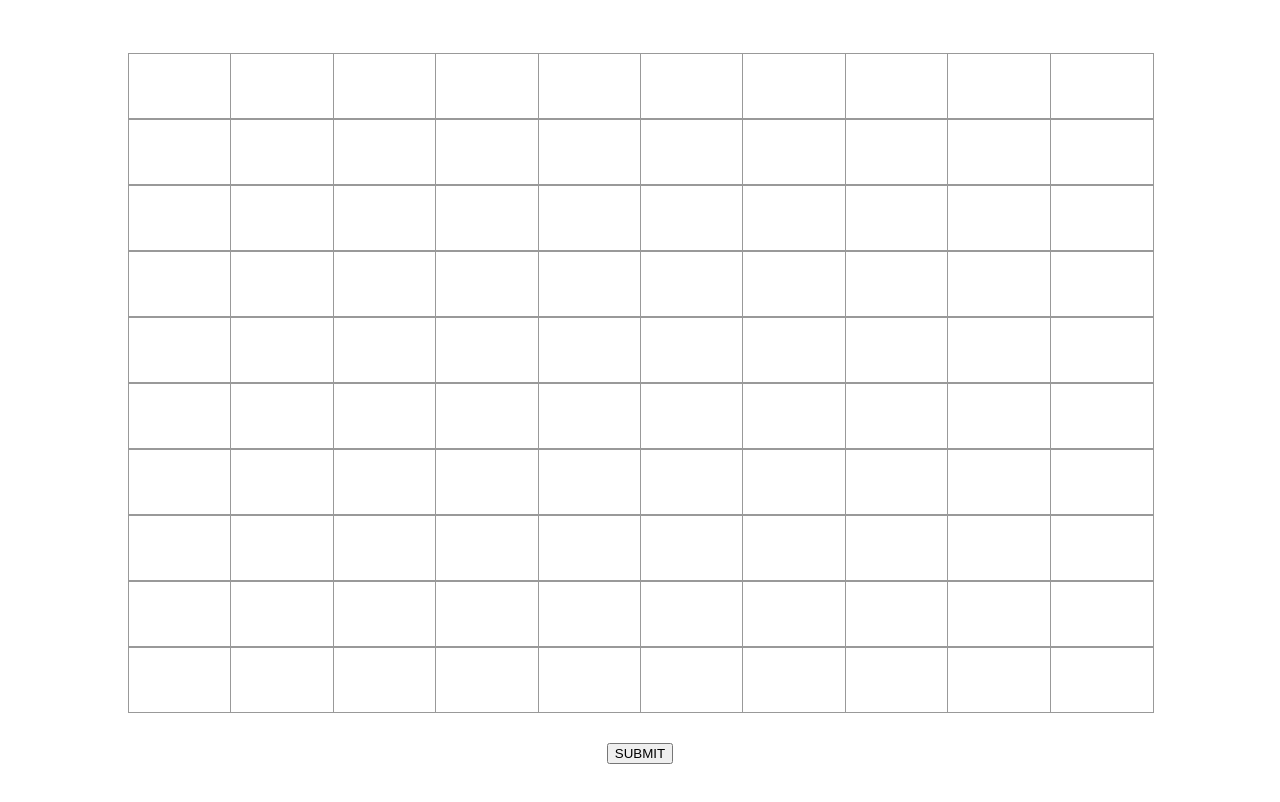
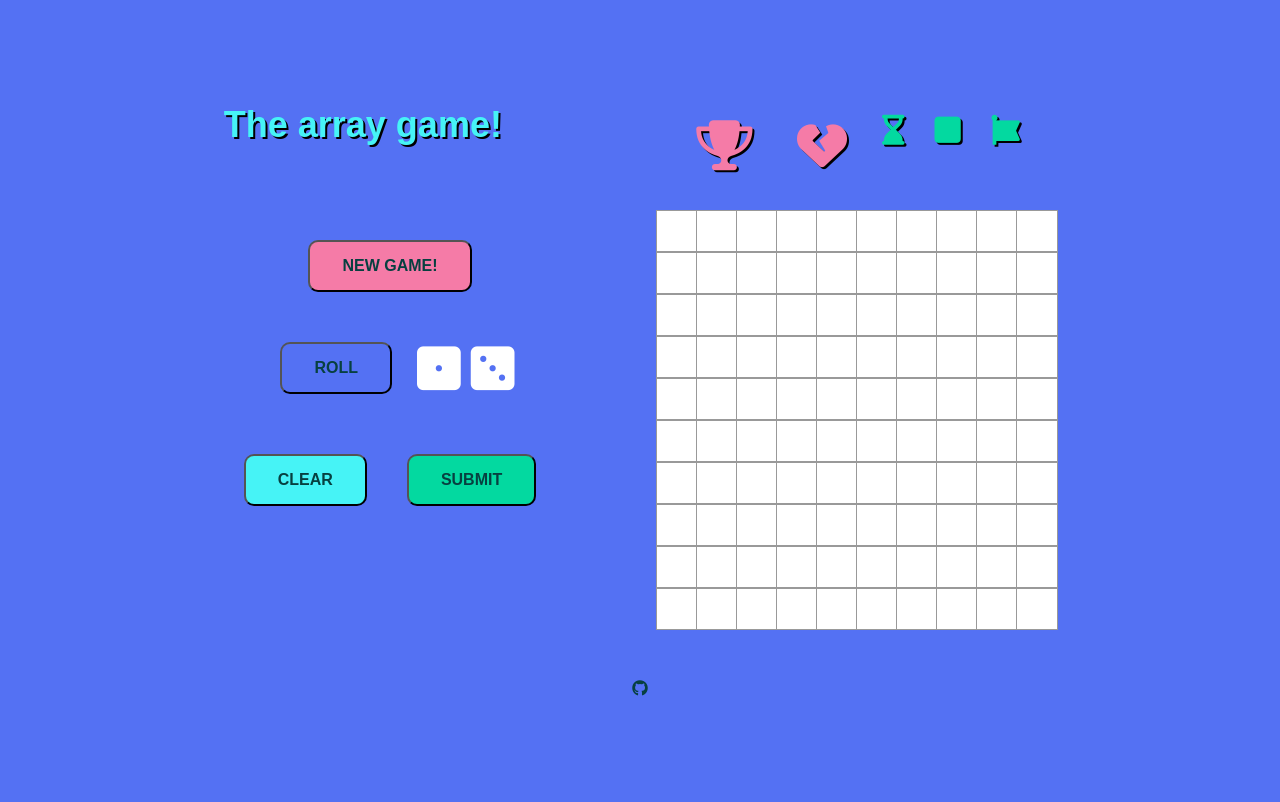
Before and after one commit to carolb92/agp, a plain HTML site: page index.html in a window 1280 px wide. Drawn offline with Linux system fonts and the light colour scheme; a web font is replaced by a local one.

Commit message:
Programmed clear button

```diff
--- a/index.html
+++ b/index.html
@@ -4,18 +4,70 @@
     <meta charset="UTF-8">
     <meta http-equiv="X-UA-Compatible" content="IE=edge">
     <meta name="viewport" content="width=device-width, initial-scale=1.0">
-    <link rel="stylesheet" href="style.css">
+    <title>The Array Game</title>
+    <link rel="preconnect" href="https://fonts.googleapis.com">
+    <link rel="preconnect" href="https://fonts.gstatic.com" crossorigin>
+    <link href="https://fonts.googleapis.com/css2?family=Andika&display=swap" rel="stylesheet">
+    <link rel="stylesheet" type="text/css" href="style.css">
     <script src="index.js" defer></script>
-    <title>AGP</title>
 </head>
 <body>
-    <!--GRID-->
-    <div class="container-one-p"></div>
+    <div class="main-container">
+        <div class="left-panel">
+            <div>
+                <h1>The array game!</h1>
+            </div>
+                <div class="buttons-container">
+                    <button type="button" class="button-new">new game!</button>
+                    <div class="roll-button-dice-container">
+                        <button type="button" class="button-roll">roll</button>
+                        <!-- PLACEHOLDER DICE EXAMPLES -->
+                        <i class="fa-solid fa-dice-one die"></i>
+                        <i class="fa-solid fa-dice-three die"></i>
+                    </div>
+                    <div class="clear-submit-buttons-container">
+                        <button type="button" class="button-clear">clear</button><br>
+                    <button type="button" class="button-submit">submit</button><br>
+                    </div>
+                </div>
+            </div>
+            <div class="right-panel">
+                <div class="leaderboard">
+                    <div class="tally-win-lose">
+                        <i class="fa-solid fa-trophy big-icon"></i>
+                        <i class="fa-solid fa-heart-crack big-icon"></i>
+                    </div>
+                    <div class="tally-by-scenario">
+                        <div class="time-scenario">
+                            <i class="fa-solid fa-hourglass-end small-icon"></i>
+                            <!-- Depending on how we go about it, here could go the display of games lost because the rounds ended -->
+                            <p></p>
+                        </div>
+                        <div class="full-grid-scenario">
+                            <i class="fa-solid fa-square small-icon"></i>
+                            <!-- Depending on how we go about it, here could go the display of games won because the player filled the entire grid -->
+                            <p></p>
+                        </div>
+                        <div class="forfeit-scenario">
+                            <i class="fa-solid fa-font-awesome small-icon"></i>
+                            <!-- Depending on how we go about it, here could go the display of games lost because of forfeiting -->
+                            <p></p>
+                        </div>
+                    </div>
+                </div>
 
-    <!--SUBMIT BUTTON-->
-    <div class="submit">
-        <button type="submit">SUBMIT</button>
+                <!-- GRID -->
+            <div class="grid">
+                <div class="container"></div>
+            </div>
+            </div>
+
+
+        </div>
     </div>
-
+    <footer>
+        <i class="fa-brands fa-github"></i>
+    </footer>
+    <script src="https://kit.fontawesome.com/cb5469bf64.js" crossorigin="anonymous"></script>
 </body>
 </html>
--- a/index.js
+++ b/index.js
@@ -1,26 +1,29 @@
-const container = document.querySelector(".container-one-p");
+const container = document.querySelector(".container");
 
 let boardHeight;
 let boardWidth;
 let singlePlayer = true;
 
-const submitButton = document.querySelector(".submit");
+const submitButton = document.querySelector(".button-submit");
+
+const clearButton = document.querySelector(".button-clear");
 
 function createGrid() {
+    // gives us the option to expand the board dimensions in two player mode
     if (singlePlayer) {
-    boardHeight = 10;
-    boardWidth = 10;
+        boardHeight = 10;
+        boardWidth = 10;
     } else {
-    boardHeight = 20;
-    boardWidth = 10;
+        boardHeight = 20;
+        boardWidth = 10;
     }
 
-    // create 10 rows
+    // create 10 columns
     for (let i = 0; i < boardHeight; i++) {
         const column = document.createElement("div");
         column.classList.add("column");
 
-        // create cells in each row
+        // create cells in each column
         for (let j = 0; j < boardWidth; j++) {
             const cell = document.createElement("div");
             cell.classList.add("cell");
@@ -53,4 +56,13 @@ submitButton.addEventListener("click", function () {
     clickedCells.forEach((clickedCell) =>
     clickedCell.removeEventListener("click", shade)
     );
+    // empty out the array so the submitted cells don't get cleared if the clear button is clicked
+    clickedCells = [];
 });
+
+// unshade the cells that were just clicked (but not submitted) so the user can try a different combo of cells
+clearButton.addEventListener("click", () => {
+    clickedCells.forEach((cell) => {
+        cell.classList.toggle("shaded");
+    });
+});
--- a/style.css
+++ b/style.css
@@ -1,25 +1,115 @@
 body {
-  min-height: 100vh;
+  background-color: #5471f3;
+  color: #074040;
+  font-family: "Andika", sans-serif;
+  padding: 20px;
+  margin: 10px;
+}
+.main-container {
+  display: flex;
+  justify-content: center;
+}
+.right-panel,
+.left-panel {
+  margin: 50px;
+}
+h1 {
+  color: #46f3f6;
+  font-size: 36px;
+  text-shadow: 2px 2px black;
+}
+.buttons-container {
   display: flex;
   flex-direction: column;
   align-items: center;
+  padding: 50px 0 10px 0;
+}
+.roll-button-dice-container {
+  display: flex;
+  align-items: center;
   justify-content: center;
+  margin: 10px;
+}
+.die {
+  color: white;
+  font-size: 50px;
+  padding: 5px;
+}
+.clear-submit-buttons-container {
+  display: flex;
+  margin: 10px 0 5px 0;
+}
+button {
+  color: #074040;
+  padding: 15px 32px;
+  margin: 20px;
+  text-align: center;
+  text-decoration: none;
+  display: inline-block;
+  font-size: 16px;
+  text-transform: uppercase;
+  font-weight: bold;
+  border-radius: 10px;
+}
+.button-new {
+  background-color: #f57ba7;
+}
+.button-roll {
+  background-color: #5471f3;
+}
+.button-clear {
+  background-color: #46f3f6;
+}
+.button-submit {
+  background-color: #03d9a0;
+}
+.button-new:hover,
+.button-clear:hover,
+.button-roll:hover,
+.button-submit:hover {
+  box-shadow: 10px 10px 10px 0 rgba(0, 0, 0, 0.2),
+    0 6px 20px 0 rgba(0, 0, 0, 0.19);
+}
+.left-panel {
+  display: flex;
+  flex-direction: column;
+}
+.leaderboard {
+  padding: 20px;
+  display: flex;
+}
+.big-icon {
+  color: #f57ba7;
+  text-shadow: 2px 2px black;
+  font-size: 50px;
+  padding: 20px;
+}
+.tally-by-scenario {
+  display: flex;
+}
+.tally-by-scenario p {
+  text-align: center;
+}
+.small-icon {
+  color: #03d9a0;
+  text-shadow: 2px 2px black;
+  font-size: 30px;
+  padding: 15px;
 }
 
-.container-one-p {
-  min-height: 80vh;
+.grid {
+  width: 400px;
+  height: 400px;
+  background-color: #d9b2c0;
+}
+
+.container {
+  height: 400px;
+  width: 400px;
   display: grid;
   grid-template-columns: repeat(10, 1fr);
   grid-template-rows: repeat(10, 1fr);
-  /* background-color: #ccc; */
-  width: 80vw;
 }
-
-/* .column {
-  display: flex;
-  flex-wrap: wrap;
-  min-width: 100%;
-} */
 
 .cell {
   width: 100%;
@@ -32,10 +122,7 @@ body {
   background-color: aquamarine;
 }
 
-.submit {
-  margin-top: 50px;
+footer {
+  text-align: center;
+  padding-top: 20px;
 }
-
-.players {
-  margin-bottom: 30px;
-}
```
